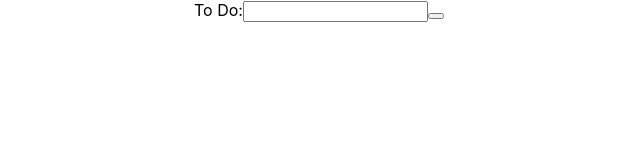
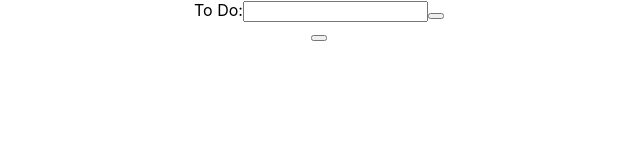
Before and after one commit to thelittlecitizen13/TodoBom, a React (Create React App) app: page / in a window 1280 px wide. Both pictures are taken after a click on the button 756 px from the left and 16 px from the top of the page. Shown: the top 160 px of the page, without its empty margins (321-961 px from the left). Built offline with nearby package versions, Linux system fonts and the light colour scheme.

Commit message:
add and remove todos using redux

```diff
--- a/src/App.js
+++ b/src/App.js
@@ -3,37 +3,32 @@ import ReactDOM from 'react-dom';
 import './App.css';
 import Input from './components/Input';
 import ToDoItem from './components/ToDoItem';
+import { useSelector, useDispatch } from 'react-redux';
+import {addItem, removeItem} from './actions';
 
 function App() {
 
+  const toDoList = useSelector(state => state.list);
+  const dispatch = useDispatch();
   const [toDos, setToDos] = useState({data: []});
   const [currentToDo, setcurrentToDo] = useState();
   function createToDo(data)
   {
-
-
-      // var listDiv = document.getElementById('List'); //ListRef.value;
-      // var todoRecord = React.createElement('p', null, "hello");
-      // ReactDOM.render(todoRecord, listDiv);
-      var newToDos = [data, ...toDos.data];
-      setToDos({data: newToDos});
-      console.log('z')
-
+      dispatch(addItem(data));
   }
 
   function createList() {
     var components = [];
-    for (var i = 0; i<toDos.data.length; i++) {
+    for (var i = 0; i<toDoList.length; i++) {
       var component =
-      <ToDoItem>
-        {toDos.data[i]}
+      <ToDoItem itemIndex={i}>
+        {toDoList[i].todo}
       </ToDoItem>
       components.push(component);
 
     }
     var list = React.createElement('div', {}, components);
     return list;
-//{toDos.data.map(x => <p>{x}</p>)}
   }
 
   return (
--- /dev/null
+++ b/src/actions/index.js
@@ -0,0 +1,17 @@
+export const addItem = (val) =>{
+    let newItem = {todo: val,
+                    completed: false};
+    return {
+        type: 'ADDITEM',
+        payload: newItem
+    }
+}
+
+export const removeItem = (list , index) =>{
+    let itemToRemove = list[index];
+    console.log(itemToRemove);
+    return {
+        type: 'REMOVEITEM',
+        payload: itemToRemove
+    }
+}
--- a/src/components/Input.js
+++ b/src/components/Input.js
@@ -1,4 +1,5 @@
 import React, {useState} from 'react'
+
 
 export default function Input(props) {
     const [state, setstate] = useState("");
--- a/src/components/ToDoItem.js
+++ b/src/components/ToDoItem.js
@@ -1,9 +1,18 @@
 import React from 'react'
+import { useSelector, useDispatch } from 'react-redux';
+import {addItem, removeItem} from '../actions';
 
 export default function ToDoItem(props) {
+
+    const toDoList = useSelector(state => state.list);
+    const dispatch = useDispatch();
+
     return (
-        <div>
+        <div name={props.itemIndex}>
             {props.children}
+            <button type="button" value='X'
+            onClick = {() =>
+            dispatch(removeItem(toDoList, props.itemIndex))}/>
         </div>
     )
 }
--- a/src/index.js
+++ b/src/index.js
@@ -2,10 +2,21 @@ import React from 'react';
 import ReactDOM from 'react-dom';
 import './index.css';
 import App from './App';
+import {createStore} from 'redux';
+import { Provider } from 'react-redux';
+import rootReducer from './reducers';
+
+
+let store = createStore(rootReducer,
+  window.__REDUX_DEVTOOLS_EXTENSION__ && window.__REDUX_DEVTOOLS_EXTENSION__()
+  );
 
 ReactDOM.render(
   <React.StrictMode>
-    <App />
+    < Provider store = {store}>
+      <App />
+    </Provider>
+
   </React.StrictMode>,
   document.getElementById('root')
 );
--- /dev/null
+++ b/src/reducers/index.js
@@ -0,0 +1,11 @@
+import listReducer from './listReducer';
+import {combineReducers} from 'redux';
+
+// not neccesary for this exercise,
+// but its a good preparation to add features
+
+const rootReducer = combineReducers({
+    list: listReducer
+})
+
+export default rootReducer;
--- /dev/null
+++ b/src/reducers/listReducer.js
@@ -0,0 +1,13 @@
+const toDoListReducer = (state = [], action) =>{
+    switch (action.type) {
+        case 'ADDITEM':
+            return [action.payload, ...state];
+        case 'REMOVEITEM':
+            return state.filter( x => x!==action.payload);
+
+        default:
+            return state;
+    }
+}
+
+export default toDoListReducer;
```
